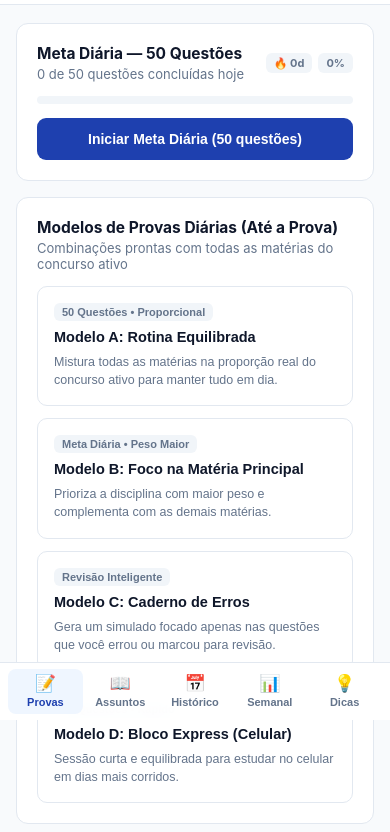
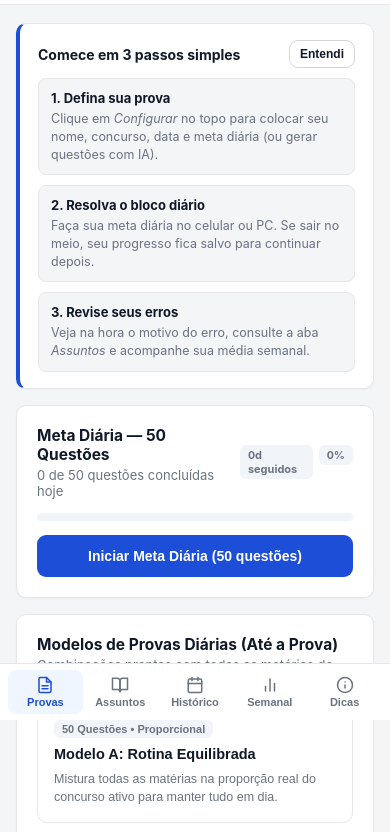
Before and after one commit to matheusbgoes/ProjectConcurso, a plain HTML site: page index.html in a window 390 px wide. Shown: the part 124-956 px from the top of the page. Drawn offline with Linux system fonts and the light colour scheme.

Commit message:
style: tema estruturado com icones SVG, guia de 3 passos e letras nas alternativas

```diff
--- a/index.html
+++ b/index.html
@@ -9,15 +9,15 @@
     <title>ProjectConcurso • Plataforma de Estudos</title>
     <style>
         :root {
-            --bg: #f8fafc;
+            --bg: #f4f5f7;
             --surface: #ffffff;
             --surface-alt: #f1f5f9;
-            --border: #e2e8f0;
-            --border-strong: #cbd5e1;
-            --text: #0f172a;
-            --text-muted: #64748b;
-            --accent: #1e40af;
-            --accent-hover: #1e3a8a;
+            --border: #e5e7eb;
+            --border-strong: #d1d5db;
+            --text: #111827;
+            --text-muted: #6b7280;
+            --accent: #1d4ed8;
+            --accent-hover: #1e40af;
             --accent-soft: #eff6ff;
             --green: #15803d;
             --green-bg: #f0fdf4;
@@ -25,9 +25,10 @@
             --red: #b91c1c;
             --red-bg: #fef2f2;
             --red-border: #fca5a5;
-            --amber: #d97706;
+            --amber: #b45309;
             --amber-bg: #fffbeb;
-            --radius: 12px;
+            --radius: 10px;
+            --shadow-sm: 0 1px 2px rgba(15, 23, 42, 0.04);
         }
         * { box-sizing: border-box; -webkit-tap-highlight-color: transparent; }
         body {
@@ -161,7 +162,50 @@
             border-radius: var(--radius);
             padding: 20px;
             margin-bottom: 16px;
-        }
+            box-shadow: var(--shadow-sm);
+        }
+        .guide-banner {
+            background: var(--surface);
+            border: 1px solid var(--border);
+            border-left: 4px solid var(--accent);
+            border-radius: var(--radius);
+            padding: 16px 18px;
+            margin-bottom: 16px;
+            box-shadow: var(--shadow-sm);
+        }
+        .guide-steps {
+            display: grid;
+            grid-template-columns: repeat(3, 1fr);
+            gap: 10px;
+            margin-top: 10px;
+        }
+        @media (max-width: 640px) { .guide-steps { grid-template-columns: 1fr; } }
+        .guide-step {
+            background: var(--bg);
+            border: 1px solid var(--border);
+            border-radius: 8px;
+            padding: 10px 12px;
+            font-size: 12.5px;
+            line-height: 1.45;
+            color: var(--text-muted);
+        }
+        .guide-step strong { display: block; color: var(--text); margin-bottom: 2px; font-size: 13px; }
+        .opt-letter {
+            display: inline-flex;
+            align-items: center;
+            justify-content: center;
+            width: 26px;
+            height: 26px;
+            border-radius: 6px;
+            background: var(--surface-alt);
+            color: var(--text-muted);
+            font-size: 12px;
+            font-weight: 700;
+            flex-shrink: 0;
+        }
+        .options-list li.correct .opt-letter { background: #bbf7d0; color: var(--green); }
+        .options-list li.wrong .opt-letter { background: #fecaca; color: var(--red); }
+        .timer-chip, .stat-val, .exam-tag { font-variant-numeric: tabular-nums; }
         .card-header {
             display: flex;
             align-items: center;
@@ -648,8 +692,8 @@
             <button class="countdown-pill" id="countdown-pill" onclick="openConfigModal('profile')" title="Clique para ajustar a data da prova">
                 Definir data da prova
             </button>
-            <button class="btn btn-outline btn-sm" onclick="openConfigModal('ai')" title="Configurar concurso ou trocar prova com IA" style="min-height:32px;padding:4px 10px;">⚙️ Meu Concurso</button>
-            <button class="btn btn-outline btn-sm" id="theme-btn" onclick="toggleDarkMode()" title="Alternar tema claro/escuro" style="min-height:32px;padding:4px 9px;">🌙</button>
+            <button class="btn btn-outline btn-sm" onclick="openConfigModal('ai')" title="Configurar concurso ou trocar prova com IA" style="min-height:32px;padding:4px 10px;">Configurar</button>
+            <button class="btn btn-outline btn-sm" id="theme-btn" onclick="toggleDarkMode()" title="Alternar tema claro/escuro" style="min-height:32px;padding:4px 10px;">Escuro</button>
         </div>
     </div>
 </header>
@@ -665,6 +709,18 @@
 <main class="container">
     <!-- TAB: PROVAS (MENU PRINCIPAL) -->
     <section id="tab-provas">
+        <div class="guide-banner" id="onboarding-banner">
+            <div style="display:flex;justify-content:space-between;align-items:center;gap:10px;">
+                <strong style="font-size:14px;">Comece em 3 passos simples</strong>
+                <button class="btn btn-outline btn-sm" onclick="dismissOnboarding()" style="min-height:28px;padding:2px 10px;font-size:12px;">Entendi</button>
+            </div>
+            <div class="guide-steps">
+                <div class="guide-step"><strong>1. Defina sua prova</strong>Clique em <em>Configurar</em> no topo para colocar seu nome, concurso, data e meta diária (ou gerar questões com IA).</div>
+                <div class="guide-step"><strong>2. Resolva o bloco diário</strong>Faça sua meta diária no celular ou PC. Se sair no meio, seu progresso fica salvo para continuar depois.</div>
+                <div class="guide-step"><strong>3. Revise seus erros</strong>Veja na hora o motivo do erro, consulte a aba <em>Assuntos</em> e acompanhe sua média semanal.</div>
+            </div>
+        </div>
+
         <div class="card">
             <div class="card-header">
                 <div>
@@ -672,7 +728,7 @@
                     <p class="card-sub" id="daily-goal-sub">0 de 50 questões concluídas hoje</p>
                 </div>
                 <div style="display:flex;gap:6px;align-items:center;">
-                    <span class="exam-tag" id="streak-tag" title="Dias seguidos estudando">🔥 0d</span>
+                    <span class="exam-tag" id="streak-tag" title="Dias seguidos estudando">0 dias seguidos</span>
                     <span class="exam-tag" id="daily-pct-tag">0%</span>
                 </div>
             </div>
@@ -731,7 +787,7 @@
                     <h2 class="card-title">Prova Completa e Treinos por Matéria</h2>
                     <p class="card-sub">Gerado automaticamente a partir do concurso selecionado</p>
                 </div>
-                <button class="btn btn-outline btn-sm" onclick="openConfigModal('ai')">🤖 Trocar Concurso</button>
+                <button class="btn btn-outline btn-sm" onclick="openConfigModal('ai')">Trocar Concurso</button>
             </div>
             <div class="exam-grid" id="subject-train-grid"></div>
         </div>
@@ -858,13 +914,28 @@
     </section>
 </main>
 
-<!-- Bottom Nav for Mobile (Samsung S23 FE) -->
+<!-- Bottom Nav for Mobile (Qualquer Celular) -->
 <nav class="mobile-nav" id="mobile-nav">
-    <button class="mobile-tab active" data-tab="provas" onclick="switchTab('provas')"><span class="icon">📝</span>Provas</button>
-    <button class="mobile-tab" data-tab="assuntos" onclick="switchTab('assuntos')"><span class="icon">📖</span>Assuntos</button>
-    <button class="mobile-tab" data-tab="historico" onclick="switchTab('historico')"><span class="icon">📅</span>Histórico</button>
-    <button class="mobile-tab" data-tab="semanal" onclick="switchTab('semanal')"><span class="icon">📊</span>Semanal</button>
-    <button class="mobile-tab" data-tab="dicas" onclick="switchTab('dicas')"><span class="icon">💡</span>Dicas</button>
+    <button class="mobile-tab active" data-tab="provas" onclick="switchTab('provas')">
+        <svg width="18" height="18" viewBox="0 0 24 24" fill="none" stroke="currentColor" stroke-width="2" stroke-linecap="round" stroke-linejoin="round"><path d="M14 2H6a2 2 0 0 0-2 2v16a2 2 0 0 0 2 2h12a2 2 0 0 0 2-2V8z"/><polyline points="14 2 14 8 20 8"/><line x1="16" y1="13" x2="8" y2="13"/><line x1="16" y1="17" x2="8" y2="17"/></svg>
+        Provas
+    </button>
+    <button class="mobile-tab" data-tab="assuntos" onclick="switchTab('assuntos')">
+        <svg width="18" height="18" viewBox="0 0 24 24" fill="none" stroke="currentColor" stroke-width="2" stroke-linecap="round" stroke-linejoin="round"><path d="M2 3h6a4 4 0 0 1 4 4v14a3 3 0 0 0-3-3H2z"/><path d="M22 3h-6a4 4 0 0 0-4 4v14a3 3 0 0 1 3-3h7z"/></svg>
+        Assuntos
+    </button>
+    <button class="mobile-tab" data-tab="historico" onclick="switchTab('historico')">
+        <svg width="18" height="18" viewBox="0 0 24 24" fill="none" stroke="currentColor" stroke-width="2" stroke-linecap="round" stroke-linejoin="round"><rect x="3" y="4" width="18" height="18" rx="2" ry="2"/><line x1="16" y1="2" x2="16" y2="6"/><line x1="8" y1="2" x2="8" y2="6"/><line x1="3" y1="10" x2="21" y2="10"/></svg>
+        Histórico
+    </button>
+    <button class="mobile-tab" data-tab="semanal" onclick="switchTab('semanal')">
+        <svg width="18" height="18" viewBox="0 0 24 24" fill="none" stroke="currentColor" stroke-width="2" stroke-linecap="round" stroke-linejoin="round"><line x1="18" y1="20" x2="18" y2="10"/><line x1="12" y1="20" x2="12" y2="4"/><line x1="6" y1="20" x2="6" y2="14"/></svg>
+        Semanal
+    </button>
+    <button class="mobile-tab" data-tab="dicas" onclick="switchTab('dicas')">
+        <svg width="18" height="18" viewBox="0 0 24 24" fill="none" stroke="currentColor" stroke-width="2" stroke-linecap="round" stroke-linejoin="round"><circle cx="12" cy="12" r="10"/><line x1="12" y1="16" x2="12" y2="12"/><line x1="12" y1="8" x2="12.01" y2="8"/></svg>
+        Dicas
+    </button>
 </nav>
 
 <!-- Config & AI Exam Switcher Modal -->
@@ -910,14 +981,14 @@
             <label style="font-size:12.5px;font-weight:600;">Quanto tempo tem até a prova?</label>
             <input type="text" class="search-input" id="ai-time-input" placeholder="Ex: 45 dias, fazendo 50 questões/dia" style="margin-top:4px;">
 
-            <button class="btn btn-primary btn-full btn-sm" onclick="copyAiPrompt()" id="copy-prompt-btn" style="margin-bottom:10px;">🤖 Gerar e Copiar Prompt para Agente IA</button>
+            <button class="btn btn-primary btn-full btn-sm" onclick="copyAiPrompt()" id="copy-prompt-btn" style="margin-bottom:10px;">Gerar e Copiar Prompt para Agente IA</button>
 
             <div style="display:flex;gap:8px;flex-wrap:wrap;padding-top:10px;border-top:1px solid var(--border);">
                 <label class="btn btn-outline btn-sm" style="flex:1;margin:0;cursor:pointer;">
-                    📥 Importar Pacote (.json)
+                    Importar Pacote (.json)
                     <input type="file" accept=".json" style="display:none;" onchange="importExamPackage(event)">
                 </label>
-                <button class="btn btn-outline btn-sm" onclick="restoreDefaultPackage()" style="flex:1;">↺ Restaurar Modelo</button>
+                <button class="btn btn-outline btn-sm" onclick="restoreDefaultPackage()" style="flex:1;">Restaurar Modelo</button>
             </div>
         </div>
     </div>
@@ -2167,7 +2238,9 @@ function renderProvasTab() {
     document.getElementById('model-a-tag').innerText = `${goal} Questões • Proporcional`;
     document.getElementById('daily-pct-tag').innerText = `${pct}%`;
     document.getElementById('daily-progress-fill').style.width = `${pct}%`;
-    document.getElementById('streak-tag').innerText = `🔥 ${getStreakDays()}d`;
+    document.getElementById('streak-tag').innerText = `${getStreakDays()}d seguidos`;
+    const banner = document.getElementById('onboarding-banner');
+    if (banner) banner.classList.toggle('hidden', localStorage.getItem('projectconcurso_hide_guide') === '1');
 
     const errCount = getErrorQuestionIndices().length;
     const errTag = document.getElementById('errors-count-tag');
@@ -2368,13 +2441,16 @@ function renderActiveQuestion() {
         if (isAnswered) {
             if (oi === item.answer) {
                 cls = 'correct';
-                tag = `<span class="status-tag">${userAns === oi ? '✓ Correta' : '✓ Gabarito'}</span>`;
+                tag = `<span class="status-tag">${userAns === oi ? 'Correta' : 'Gabarito'}</span>`;
             } else if (oi === userAns) {
                 cls = 'wrong';
-                tag = `<span class="status-tag">✕ Sua escolha</span>`;
+                tag = `<span class="status-tag">Sua escolha</span>`;
             }
         }
-        html += `<li class="${cls}" ${isAnswered ? '' : `onclick="answerQuestion(${oi})"`}><span>${escHtml(opt)}</span>${tag}</li>`;
+        const letterMatch = opt.match(/^([A-E])\)\s*([\s\S]*)$/);
+        const letter = letterMatch ? letterMatch[1] : String.fromCharCode(65 + oi);
+        const optBody = letterMatch ? letterMatch[2] : opt;
+        html += `<li class="${cls}" ${isAnswered ? '' : `onclick="answerQuestion(${oi})"`}><span style="display:flex;align-items:center;gap:10px;"><span class="opt-letter">${letter}</span><span>${escHtml(optBody)}</span></span>${tag}</li>`;
     });
 
     html += `</ul>`;
@@ -2385,10 +2461,10 @@ function renderActiveQuestion() {
             const specificWrong = (item.wrongNotes && item.wrongNotes[userAns])
                 ? item.wrongNotes[userAns]
                 : `A alternativa marcada ("${chosenOpt.replace(/^[A-E]\)\s*/, '')}") não corresponde ao conceito exigido pelo enunciado. A resposta correta é "${correctOpt.replace(/^[A-E]\)\s*/, '')}".`;
-            html += `<div class="error-box"><strong>✕ Por que você errou:</strong><br>${escHtml(specificWrong)}</div>`;
-            html += `<div class="summary-box"><strong>Gabarito comentado:</strong><br>${escHtml(item.summary)}<div style="margin-top:8px;display:flex;justify-content:space-between;align-items:center;flex-wrap:wrap;gap:8px;"><span style="font-size:12px;color:var(--text-muted);">Tempo nesta questão: ${formatSec(s.times[pos])}</span><button class="btn btn-outline btn-sm" onclick="openTopicFromQuestion('${escHtml(subj)}')">📖 Entender este assunto</button></div></div>`;
+            html += `<div class="error-box"><strong>Por que você errou:</strong><br>${escHtml(specificWrong)}</div>`;
+            html += `<div class="summary-box"><strong>Gabarito comentado:</strong><br>${escHtml(item.summary)}<div style="margin-top:8px;display:flex;justify-content:space-between;align-items:center;flex-wrap:wrap;gap:8px;"><span style="font-size:12px;color:var(--text-muted);">Tempo nesta questão: ${formatSec(s.times[pos])}</span><button class="btn btn-outline btn-sm" onclick="openTopicFromQuestion('${escHtml(subj)}')">Entender este assunto</button></div></div>`;
         } else {
-            html += `<div class="summary-box ok-box"><strong>✓ Resposta Correta — Gabarito comentado:</strong><br>${escHtml(item.summary)}<div style="margin-top:8px;display:flex;justify-content:space-between;align-items:center;flex-wrap:wrap;gap:8px;"><span style="font-size:12px;color:var(--green);">Tempo nesta questão: ${formatSec(s.times[pos])}</span><button class="btn btn-outline btn-sm" onclick="openTopicFromQuestion('${escHtml(subj)}')">📖 Revisar assunto</button></div></div>`;
+            html += `<div class="summary-box ok-box"><strong>Resposta Correta — Gabarito comentado:</strong><br>${escHtml(item.summary)}<div style="margin-top:8px;display:flex;justify-content:space-between;align-items:center;flex-wrap:wrap;gap:8px;"><span style="font-size:12px;color:var(--green);">Tempo nesta questão: ${formatSec(s.times[pos])}</span><button class="btn btn-outline btn-sm" onclick="openTopicFromQuestion('${escHtml(subj)}')">Revisar assunto</button></div></div>`;
         }
     }
     card.innerHTML = html;
@@ -2852,11 +2928,17 @@ function renderTopicsTab() {
     `).join('');
 }
 
+function dismissOnboarding() {
+    localStorage.setItem('projectconcurso_hide_guide', '1');
+    const banner = document.getElementById('onboarding-banner');
+    if (banner) banner.classList.add('hidden');
+}
+
 function applyTheme() {
     const isDark = localStorage.getItem('projectconcurso_dark') === '1';
     document.body.classList.toggle('dark', isDark);
     const btn = document.getElementById('theme-btn');
-    if (btn) btn.innerText = isDark ? '☀️' : '🌙';
+    if (btn) btn.innerText = isDark ? 'Claro' : 'Escuro';
 }
 
 function toggleDarkMode() {
```
